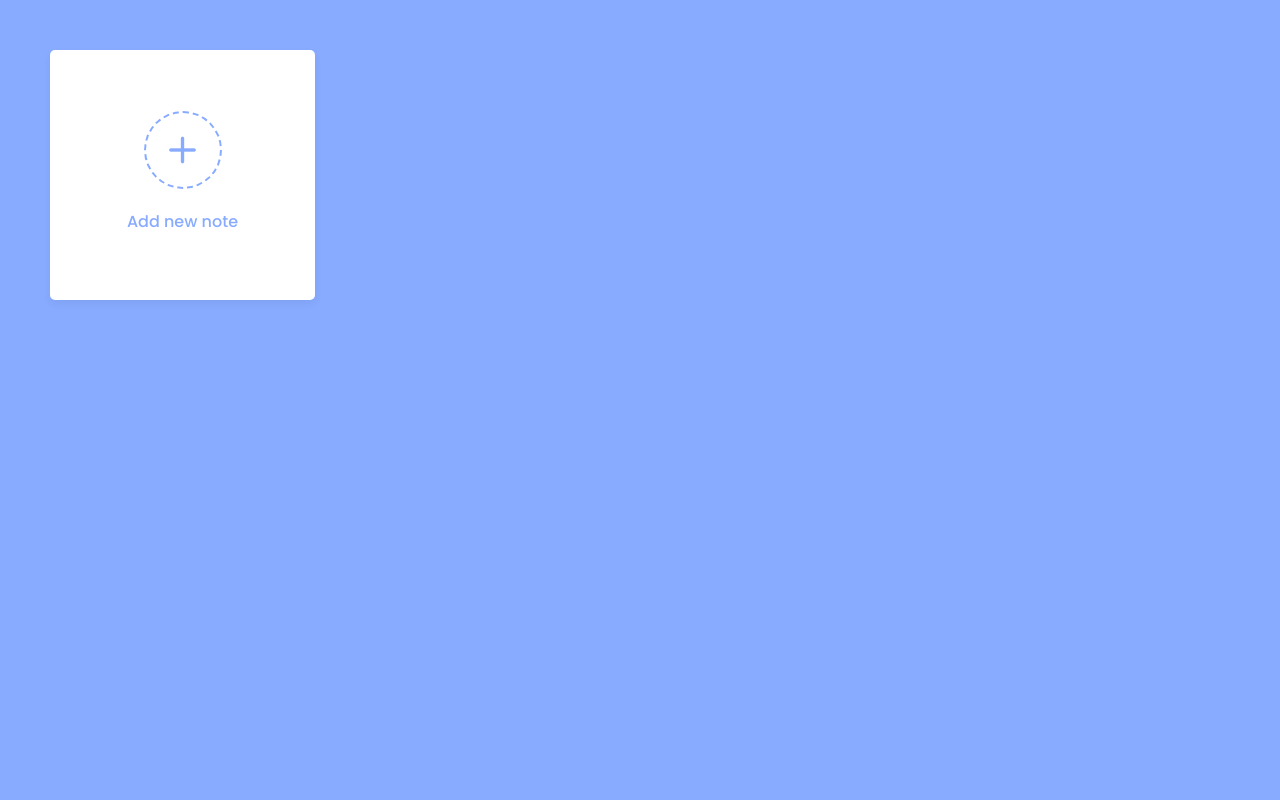
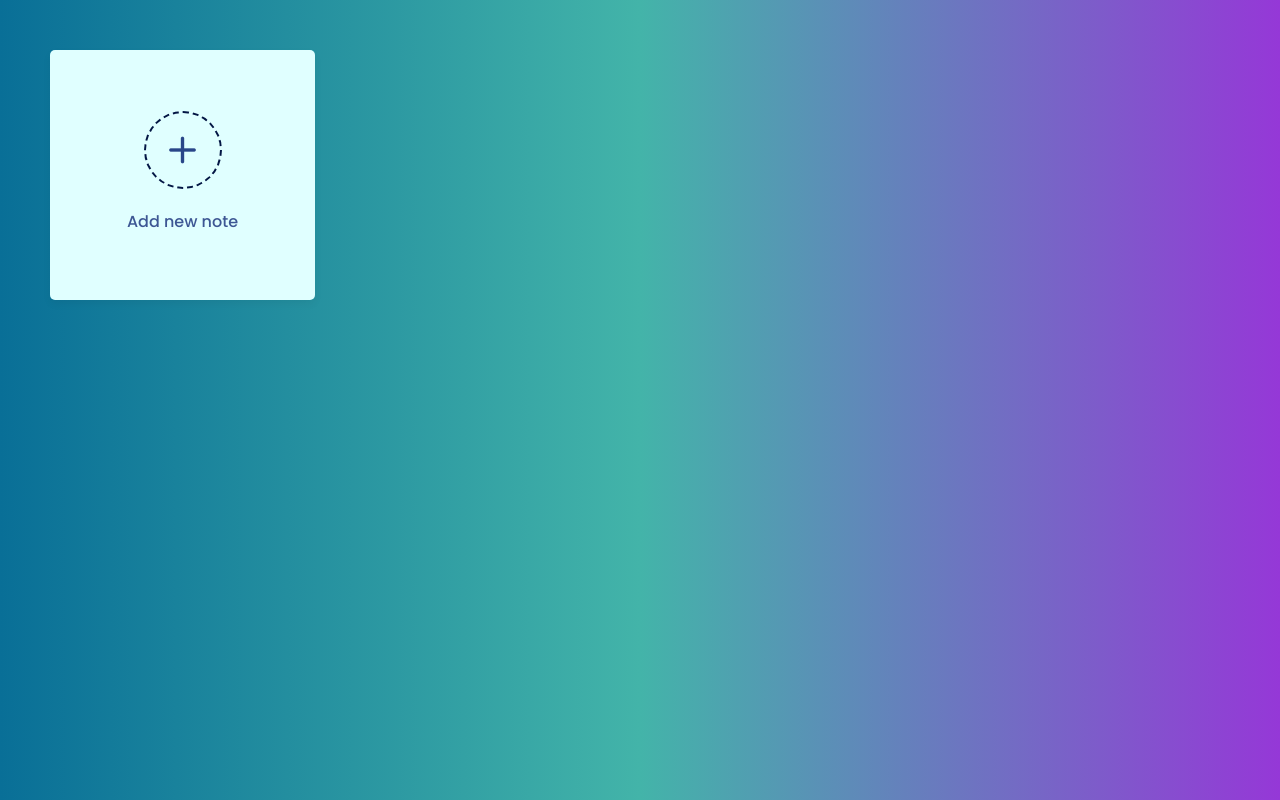
Before and after one commit to kokitkar1/Notes, a plain HTML site: page index.html in a window 1280 px wide. Drawn offline with nearby package versions, Linux system fonts and the light colour scheme.

Commit message:
background updated

```diff
--- a/style.css
+++ b/style.css
@@ -7,7 +7,8 @@
   font-family: 'Poppins', sans-serif;
 }
 body{
-  background: #88ABFF;
+  /* background:linear-gradient(lightseagreen) ; */
+  background: linear-gradient(0.25turn, #096f97, #43b4a9, #9538d7);
 }
 ::selection{
   color: #fff;
@@ -24,7 +25,7 @@ body{
   list-style: none;
   border-radius: 5px;
   padding: 15px 20px 20px;
-  background: #fff;
+  background: lightcyan;
   box-shadow: 0 4px 8px rgba(0,0,0,0.05);
 }
 .add-box, .icon, .bottom-content,
@@ -41,14 +42,14 @@ body{
 .add-box .icon{
   height: 78px;
   width: 78px;
-  color: #88ABFF;
+  color: #294689;
   font-size: 40px;
   border-radius: 50%;
   justify-content: center;
-  border: 2px dashed #88ABFF;
+  border: 2px dashed #031644;
 }
 .add-box p{
-  color: #88ABFF;
+  color: #3d5794;
   font-weight: 500;
   margin-top: 20px;
 }
```
